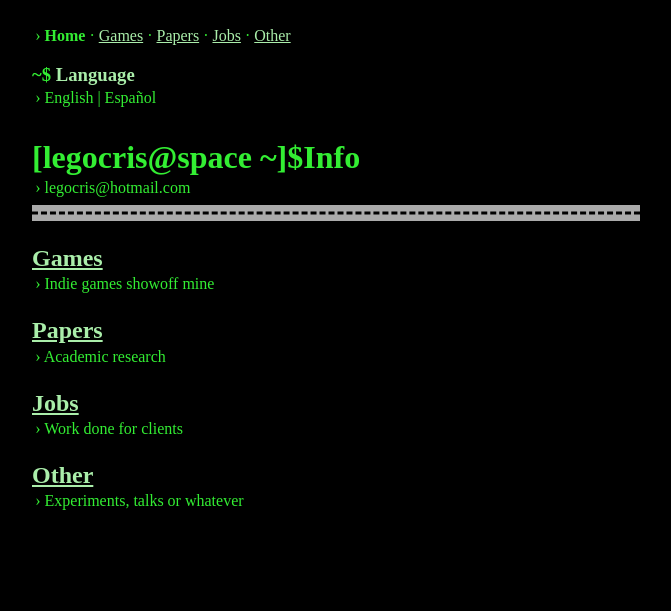
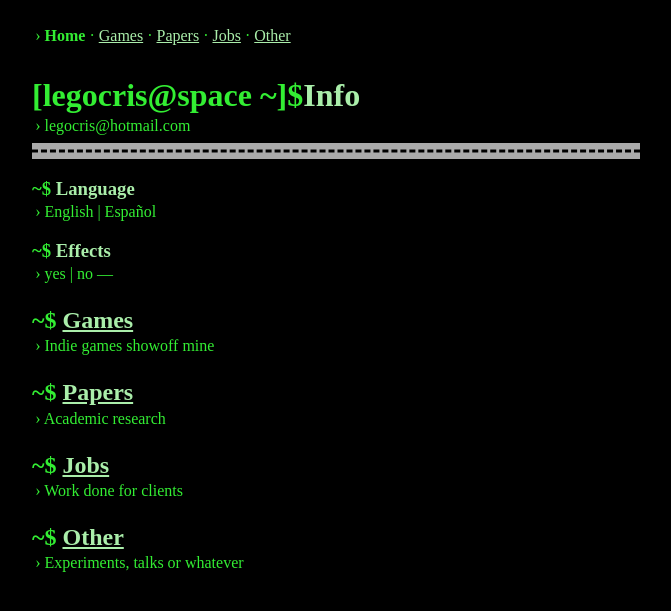
Before and after one commit to legocris/legocris.github.io, a Jekyll site: the page built from README.md, in a window 1280 px wide. Shown: the top 611 px of the page, without its empty margins (304-975 px from the left). Built offline with Jekyll 4.4.1, drawn with Linux system fonts in a browser that asks for light colours; our own code applies the rules of GitHub Pages for plain Markdown files.

Commit message:
probando como se ve lenguaje y arreglado un bug con el before de los h

```diff
--- a/README.md
+++ b/README.md
@@ -1,10 +1,12 @@
 **Home** · [Games](GAMES.md) · [Papers](PAPERS.md) · [Jobs](JOBS.md) · [Other](OTHER.md)
-### Language
-English | Español
-
 # Info
 legocris@hotmail.com
 
+---
+### Language
+English | Español
+### Effects
+yes | no
 ---
 
 ## [Games](GAMES.md)
--- a/_layouts/default.html
+++ b/_layouts/default.html
@@ -15,14 +15,10 @@
         color: #aea;
 	margin: 0;
 	margin-top:1em;
-	a{
-	  color: #aea;
+	&::before{
+	  content: "~$ ";
+	  color: #3e3;
 	}
-      }
-
-      h1, h2, h3::before{
-	content: "~$ ";
-	color: #3e3;
       }
 
       h1::before{
```
Also changed, not shown: GAMES.md (+4 -0 lines).
